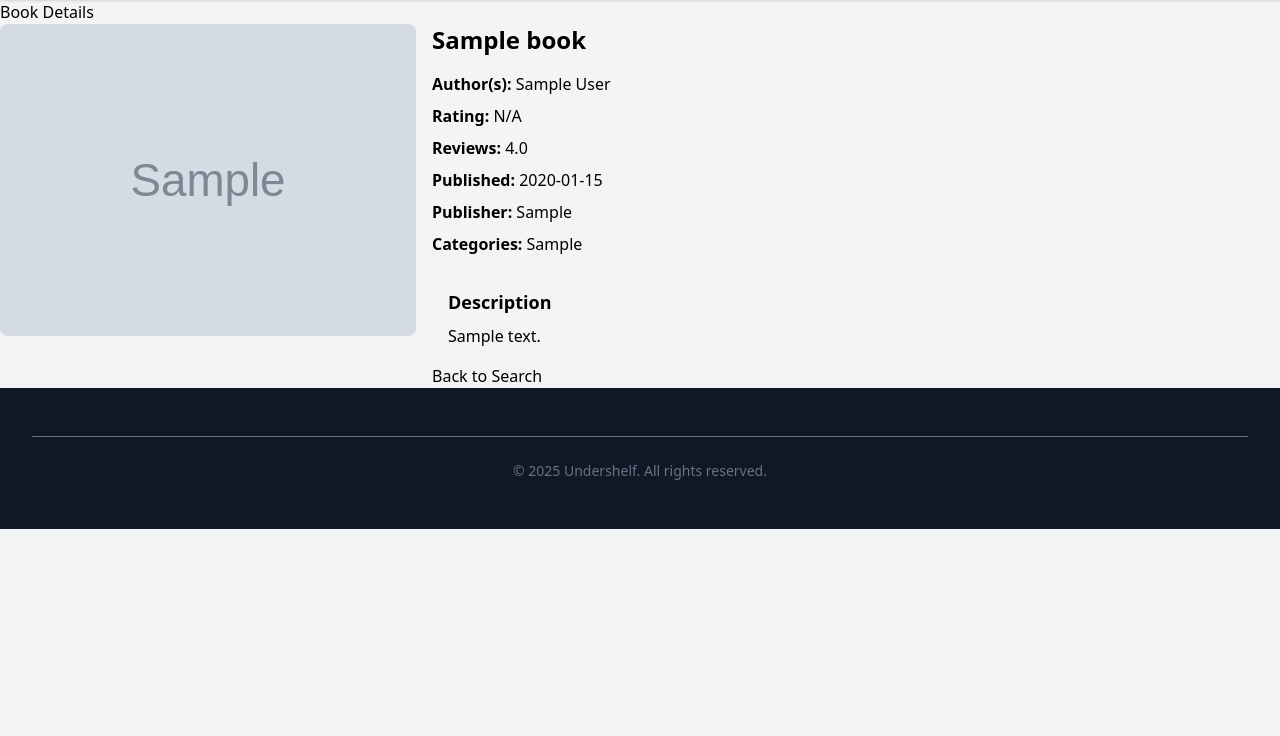
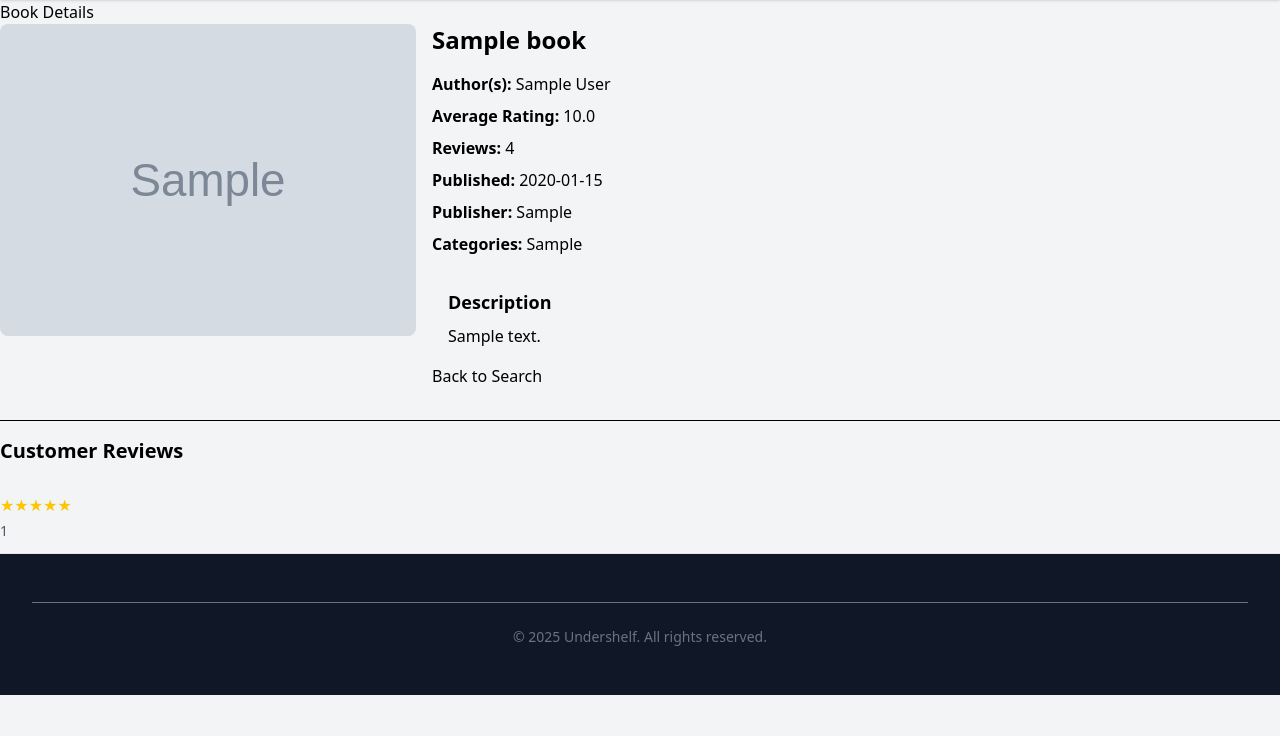
Before and after one commit to SP-SDU/Undershelf, a Django app: page /book/1/ in a window 1280 px wide. Shown: the part 64-800 px from the top of the page. Run offline with Django 5.2, Linux system fonts and the light colour scheme; tables that the repository leaves empty hold one stand-in row (values such as "Sample post"); grey boxes marked "Sample" are stand-in pictures; some libraries are stand-ins or nearby versions.

Commit message:
Display reviews in details
Added:
- Display reviews/ratings in detail page

Note:
Naming confusion caused by calling it reviews when originally it was called ratings. Might need to fix

```diff
--- a/src/presentation/templates/book_details.html
+++ b/src/presentation/templates/book_details.html
@@ -27,8 +27,8 @@
                         Unknown
                     {% endif %}
                 </p>
-                <p class="mb-2"><strong>Rating:</strong> {{ book.review_score|default:"N/A" }}</p>
-                <p class="mb-2"><strong>Reviews:</strong> {{ book.ratingsCount|default:"0" }}</p>
+                <p class="mb-2"><strong>Average Rating:</strong> {{ book.average_rating|floatformat:1|default:"N/A" }}</p>
+                <p class="mb-2"><strong>Reviews:</strong> {{ book.ratingsCount|floatformat:"0"|default:"0" }}</p>
                 <p class="mb-2"><strong>Published:</strong> {{ book.publishedDate|default:"N/A" }}</p>
 
                 {% if book.publisher %}
@@ -51,6 +51,34 @@
                 </a>
             </div>
         </div>
+
+        <!-- Reviews Section -->
+        <div class="mt-8 border-t pt-4">
+            <h3 class="text-xl font-bold mb-4">Customer Reviews</h3>
+
+            {% if reviews %}
+            <div class="reviews-section">
+                {% for review in reviews %}
+                <div class="review-item border-b border-gray-200 py-3">
+                    <div class="flex items-center">
+                        {% for i in "12345" %}
+                            {% if forloop.counter <= review.review_score %}
+                                <span class="text-yellow-400">★</span>
+                            {% else %}
+                                <span class="text-gray-300">★</span>
+                            {% endif %}
+                        {% endfor %}
+                    </div>
+                    <div class="text-sm text-gray-600 mt-1">
+                        {{ review.user_id|default:"Anonymous" }}
+                    </div>
+                </div>
+                {% endfor %}
+            </div>
+            {% else %}
+            <p class="text-center text-gray-500 py-4">No reviews yet for this book.</p>
+            {% endif %}
+        </div>
     </div>
 </div>
 {% endblock %}
--- a/src/presentation/views.py
+++ b/src/presentation/views.py
@@ -65,7 +65,9 @@ def autocomplete(request):
 
 def book_details(request, book_id):
     book = get_object_or_404(Book, pk=book_id)
-    return render(request, "book_details.html", {"book": book})
+    reviews = book.reviews.all()
+
+    return render(request, "book_details.html", {"book": book, "reviews": reviews})
 
 
 def login(request):
```
